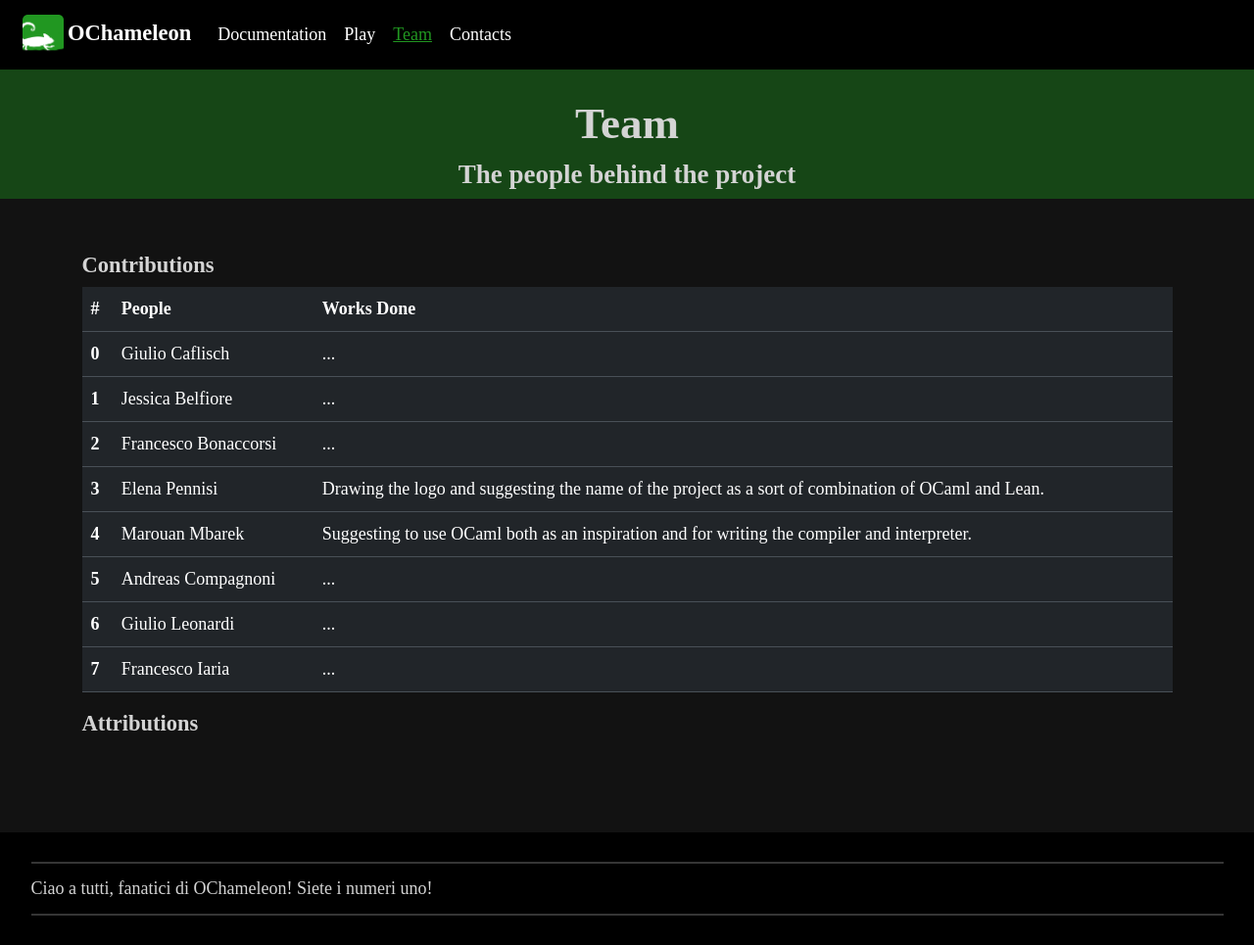
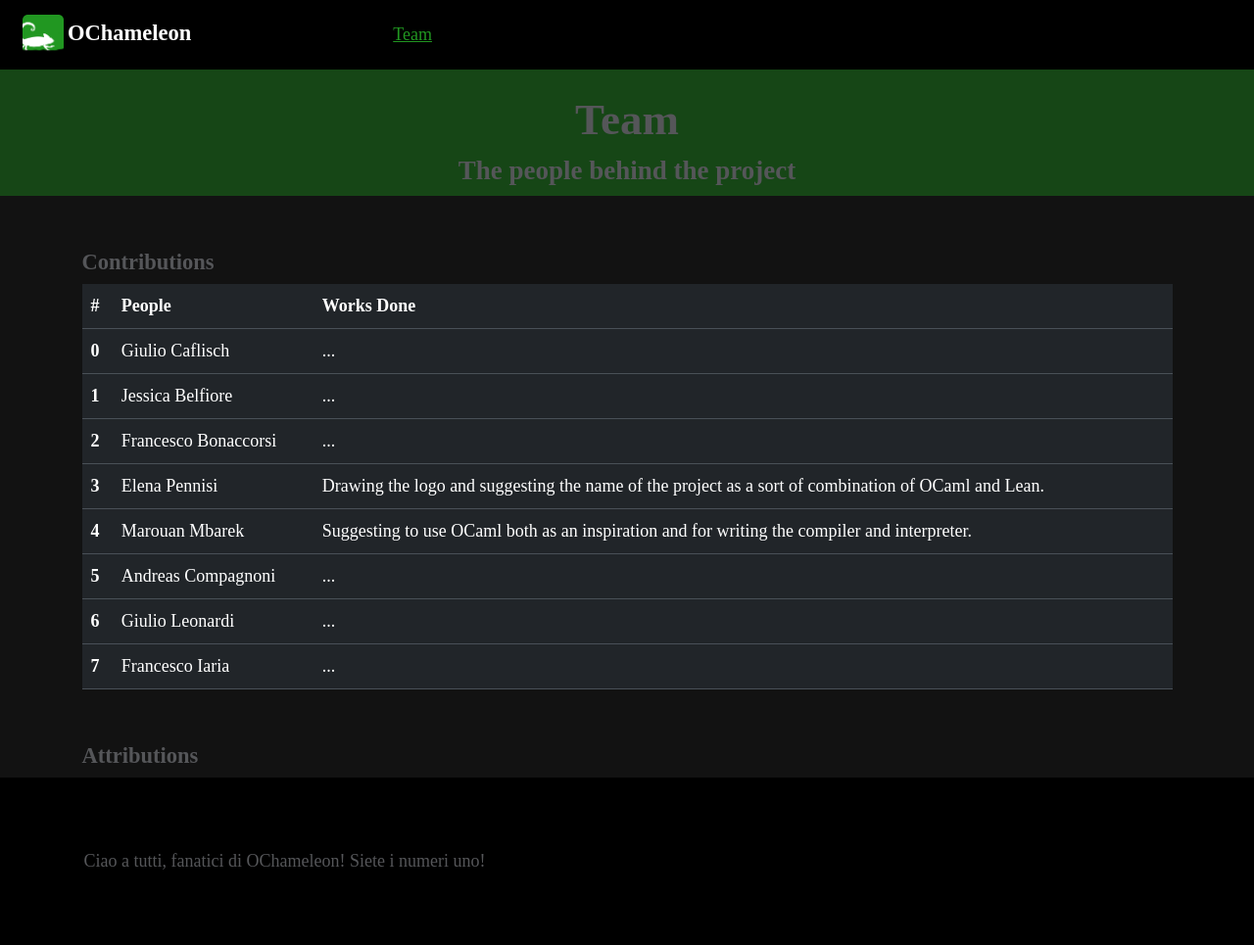
Before and after one commit to ochameleon/ochameleon.github.io, a Jekyll site: the page built from team.html, in a window 1280 px wide and 965 px high. Shown: the whole window at 98% size. Built offline with Jekyll 4.4.1, drawn with Linux system fonts in a browser that asks for light colours; some web fonts are replaced.

Commit message:
Testing light to dark theme switch

```diff
--- a/_includes/footer.html
+++ b/_includes/footer.html
@@ -1,7 +1,5 @@
 <footer class="footer p-3">
-    <div class="container-fluid">
-        <hr>
+    <div class="container-fluid m-5">
         Ciao a tutti, fanatici di OChameleon! Siete i numeri uno!
-        <hr>
     </div>
 </footer>
--- a/_includes/menu.html
+++ b/_includes/menu.html
@@ -1,12 +1,8 @@
-<nav class="navbar navbar-expand-lg navbar-dark fixed-top p-2">
+<nav class="navbar navbar-expand-lg fixed-top p-2">
     <div class="container-fluid">
         <a href="{{ '/' | relative_url }}" class="navbar-brand fs-5">
             <img src="{{ '/files/logo/colour-icon-square-top.png' | relative_url }}" width="42" alt="Logo"><b>OChameleon</b>
         </a>
-
-        <button class="navbar-toggler" type="button" data-bs-toggle="collapse" data-bs-target="#navbarSupportedContent" aria-controls="navbarSupportedContent" aria-expanded="false" aria-label="Toggle navigation">
-            <span class="navbar-toggler-icon"></span>
-        </button>
 
         <div class="collapse navbar-collapse" id="navbarSupportedContent">
             <ul class="navbar-nav">
@@ -26,6 +22,16 @@
                     <a class="nav-link {% if page.url == '/contacts.html' %}active{% endif %}" href="{{ '/contacts.html' | relative_url }}">Contacts</a>
                 </li>
             </ul>
+
+            <!--
+            <div class="theme-toggle-container">
+                <button id="themeToggle" class="btn btn-theme-toggle d-flex align-items-center">
+                        <i class="fas fa-sun me-2" id="sunIcon"></i>
+                        <i class="fas fa-moon me-2 d-none" id="moonIcon"></i>
+                    <span>Toggle Theme</span>
+                </button>
+            </div>
+            -->
         </div>
     </div>
 </nav>
--- a/_layouts/default.html
+++ b/_layouts/default.html
@@ -24,5 +24,8 @@
         {% include footer.html %}
 
         <script src="{{ '/static/structure/bootstrap/bootstrap.bundle.min.js' | relative_url }}"></script>
+        <script src="{{ '/static/assets/icons/fontawesome/regular.min.js' | relative_url }}"></script>
+
+        <script src="{{ '/static/interactive.js' | relative_url }}"></script>
     </body>
 </html>
--- a/static/style.css
+++ b/static/style.css
@@ -8,60 +8,36 @@
     font-style:  normal;
 }
 
+:root {
+    --main-background-color: rgb(18, 18, 18);
+    --nav-background-color: rgb(0, 0, 0);
+    --header-background-color: rgb(22, 70, 22);
+    --footer-background-color: rgb(0, 0, 0);
+    --pre-background-color: rgb(30, 30, 30);
 
-
-
-
-nav {
-    background-color: rgb(0, 0, 0);
+    --main-text-color: rgb(85, 86, 89);
+    --unclicked-text-color: rgb(0, 0, 0);
+    --clicked-text-color: rgb(33, 151, 33);
 }
 
-header {
-    padding-top: 5.5rem;
-    background-color: rgb(22, 70, 22);
+/*
+html[data-bs-theme="dark"] {
+    --main-background-color: rgb(255, 255, 255);
+    --nav-background-color: rgb(250, 248, 243);
+    --header-background-color: rgb(22, 70, 22);
+    --footer-background-color: rgb(250, 248, 243);
+    --pre-background-color: rgb(225, 225, 225);
+
+    --main-text-color: rgb(0, 0, 0);
+    --unclicked-text-color: rgb(255, 255, 255);
+    --clicked-text-color: rgb(33, 151, 33);
 }
-
-footer {
-    background-color: rgb(0, 0, 0);
-}
-
-.navbar-brand b {
-    margin: 0;
-    padding: 0;
-    display: inline-block;
-}
-
-.navbar-brand img {
-    margin-top: 0;
-    margin-bottom: 0;
-    margin-left: 0;
-    margin-right: 0.25rem;
-    padding: 0;
-    display: inline-block;
-}
-
-.navbar-nav .nav-item .nav-link {
-    color: rgb(255, 255, 255)
-}
-
-.navbar-nav .nav-item .nav-link:hover {
-    color: rgb(33, 151, 33);
-}
-
-.navbar-nav .nav-item .nav-link.active {
-    color: rgb(33, 151, 33);
-    text-decoration: underline;
-}
-
-
-
-
-
+*/
 
 html, body {
-    background-color: rgb(18, 18, 18);
+    background-color: var(--main-background-color);
 
-    color: rgb(212, 212, 212);
+    color: var(--main-text-color);
 
     font-family: "Monomath";
     font-size: 18px;
@@ -82,7 +58,7 @@
 }
 
 hr {
-    border: 1px solid rgb(212, 212, 212);
+    border: 1px solid var(--main-text-color);
 
     margin-top:    12px;
     margin-bottom: 12px;
@@ -123,7 +99,7 @@
     overflow: hidden;
     max-width: 100%;
 
-    background-color:rgb(30, 30, 30);
+    background-color:var(--pre-background-color);
 
     color: rgb(212, 212, 212);
 
@@ -143,6 +119,49 @@
     font-size: 0.50em;
 }
 
+nav {
+    background-color: var(--nav-background-color);
+}
+
+header {
+    padding-top: 5.3rem;
+    background-color: var(--header-background-color);
+}
+
+footer {
+    background-color: var(--footer-background-color);
+}
+
+.navbar-brand b {
+    margin: 0;
+    padding: 0;
+    display: inline-block;
+}
+
+.navbar-brand img {
+    color: var(--main-text-color);
+
+    margin-top: 0;
+    margin-bottom: 0;
+    margin-left: 0;
+    margin-right: 0.25rem;
+    padding: 0;
+    display: inline-block;
+}
+
+.navbar-nav .nav-item .nav-link {
+    color: var(--unclicked-text-color);
+}
+
+.navbar-nav .nav-item .nav-link:hover {
+    color: var(--clicked-text-color);
+}
+
+.navbar-nav .nav-item .nav-link.active {
+    color: var(--clicked-text-color);
+    text-decoration: underline;
+}
+
 .editable {
     outline: none !important;
 }
--- a/team.html
+++ b/team.html
@@ -68,7 +68,7 @@
             </tbody>
         </table>
 </div>
-<div class="container-fluid bg-success">
+<div class="container-fluid m-5 bg-success">
 </div>
 <div class="container">
     <h3>Attributions</h3>
```
Also changed, not shown: static/interactive.js (added, +37 -0 lines).
